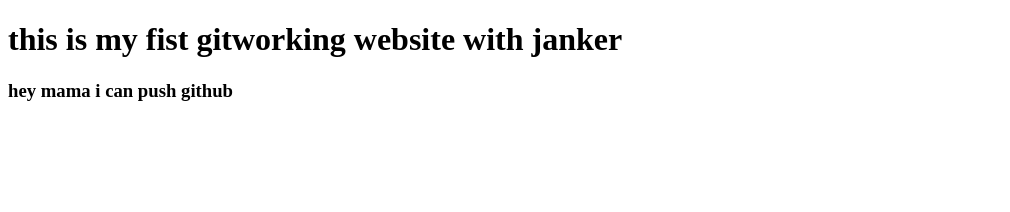
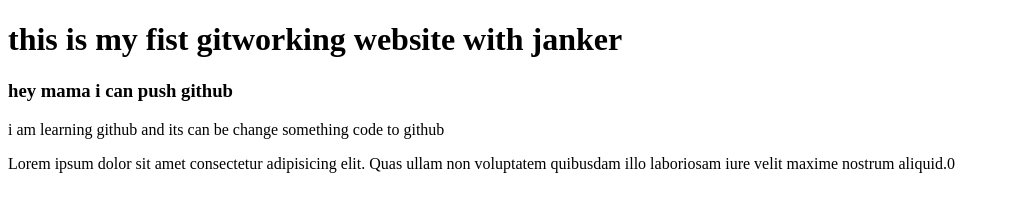
Before and after one commit to ShakiLhossain900/my-first-website, a plain HTML site: page index.html in a window 1280 px wide. Shown: the whole page, without its empty margins (0-1010 px from the left). Drawn offline with Linux system fonts and the light colour scheme.

Commit message:
code added

```diff
--- a/index.html
+++ b/index.html
@@ -9,5 +9,8 @@
 <body>
     <h1>this is my fist gitworking website with janker</h1>
     <h3>hey mama i can push github </h3>
+    <p>i am learning github and its can be change something code to github</p>
+    <p>Lorem ipsum dolor sit amet consectetur adipisicing elit. Quas ullam non voluptatem quibusdam illo laboriosam iure velit maxime nostrum aliquid.0</p>
+
 </body>
 </html>
```
